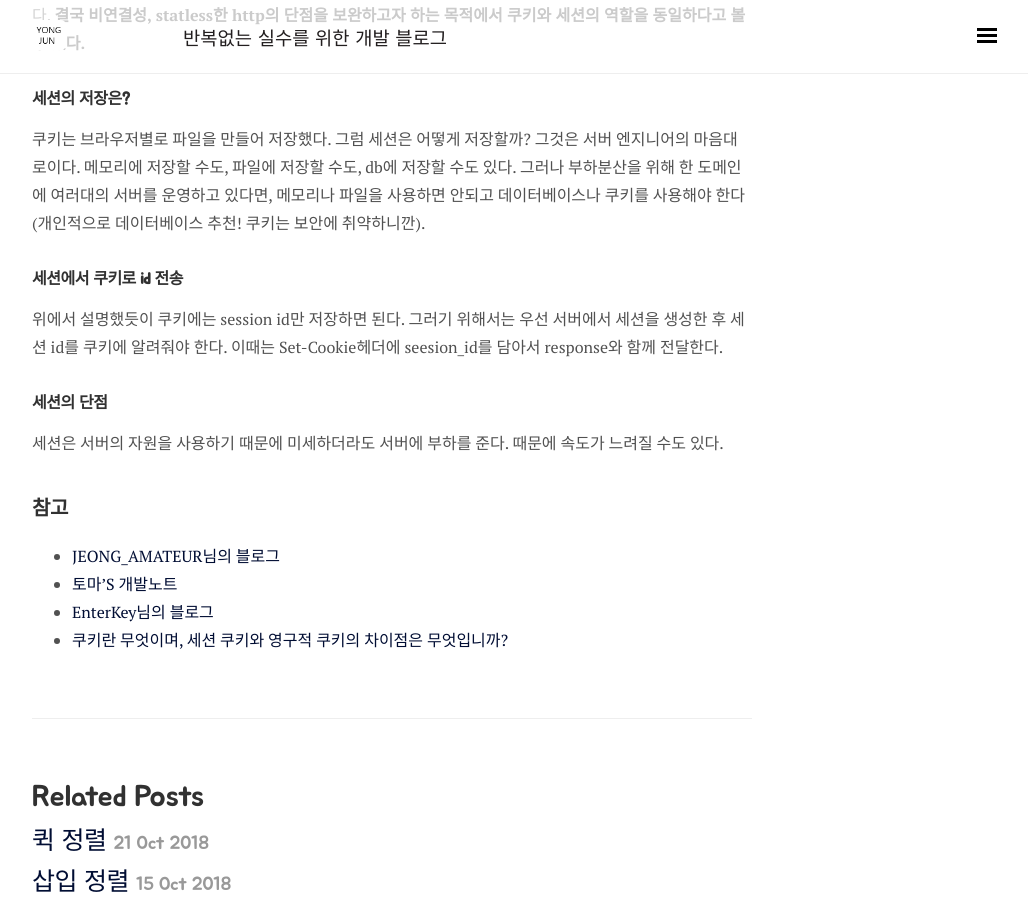
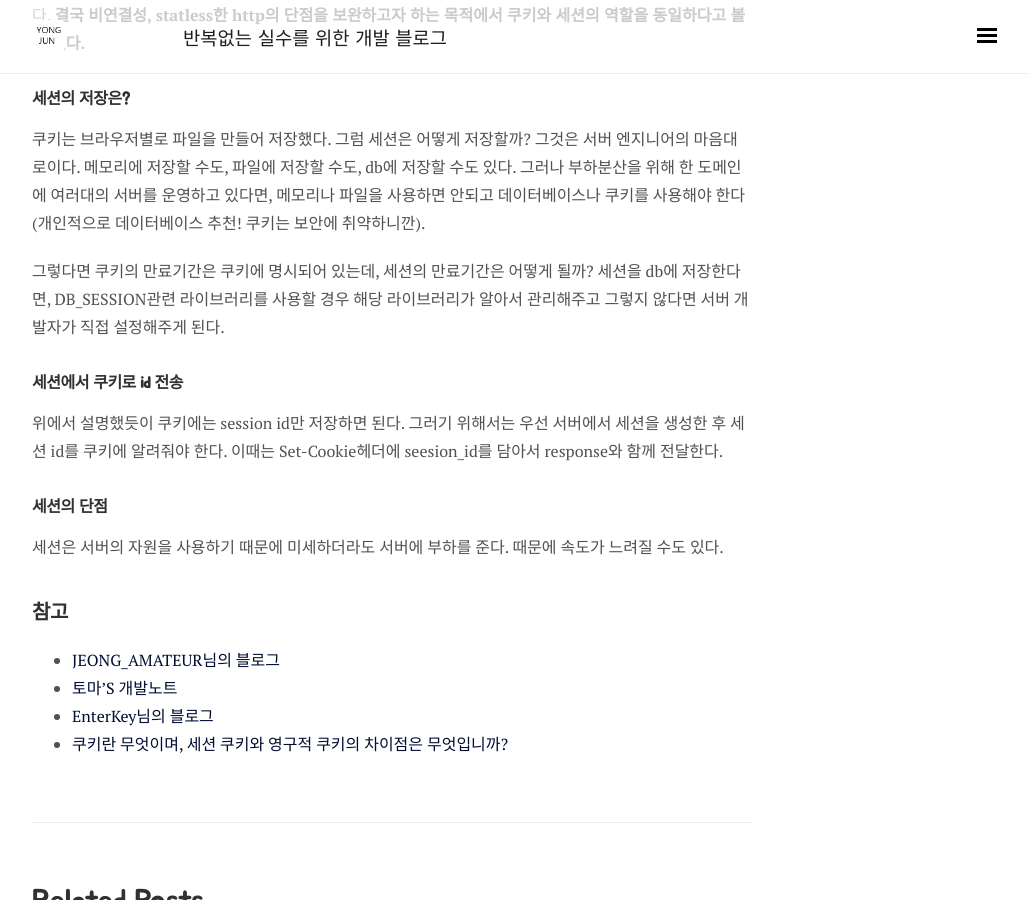
Before and after one commit to wooooooak/wooooooak.github.io, a Jekyll site: the page built from _posts/2018-10-27-쿠키vs세션.md, in a window 1280 px wide and 900 px high, scrolled down 2834 px. Shown: the whole window, without its empty margins (248-1276 px from the left). Built offline with Jekyll 4.4.1, drawn with Linux system fonts in a browser that asks for light colours; nearby versions of some CDN libraries; some web fonts are replaced; comment, search, counter and statistics services are not loaded.

Commit message:
update post

```diff
--- a/_posts/2018-10-27-쿠키vs세션.md
+++ b/_posts/2018-10-27-쿠키vs세션.md
@@ -45,6 +45,8 @@ http는 요청과 응답을 주고 받을 때 지속적으로 연결 되어있
 ### 세션의 저장은?
 쿠키는 브라우저별로 파일을 만들어 저장했다. 그럼 세션은 어떻게 저장할까? 그것은 서버 엔지니어의 마음대로이다. 메모리에 저장할 수도, 파일에 저장할 수도, db에 저장할 수도 있다. 그러나 부하분산을 위해 한 도메인에 여러대의 서버를 운영하고 있다면, 메모리나 파일을 사용하면 안되고 데이터베이스나 쿠키를 사용해야 한다(개인적으로 데이터베이스 추천! 쿠키는 보안에 취약하니깐).
 
+그렇다면 쿠키의 만료기간은 쿠키에 명시되어 있는데, 세션의 만료기간은 어떻게 될까? 세션을 db에 저장한다면, DB_SESSION관련 라이브러리를 사용할 경우 해당 라이브러리가 알아서 관리해주고 그렇지 않다면 서버 개발자가 직접 설정해주게 된다.
+
 ### 세션에서 쿠키로 id 전송
 위에서 설명했듯이 쿠키에는 session id만 저장하면 된다. 그러기 위해서는 우선 서버에서 세션을 생성한 후 세션 id를 쿠키에 알려줘야 한다. 이때는 Set-Cookie헤더에 seesion_id를 담아서 response와 함께 전달한다.
 
```
